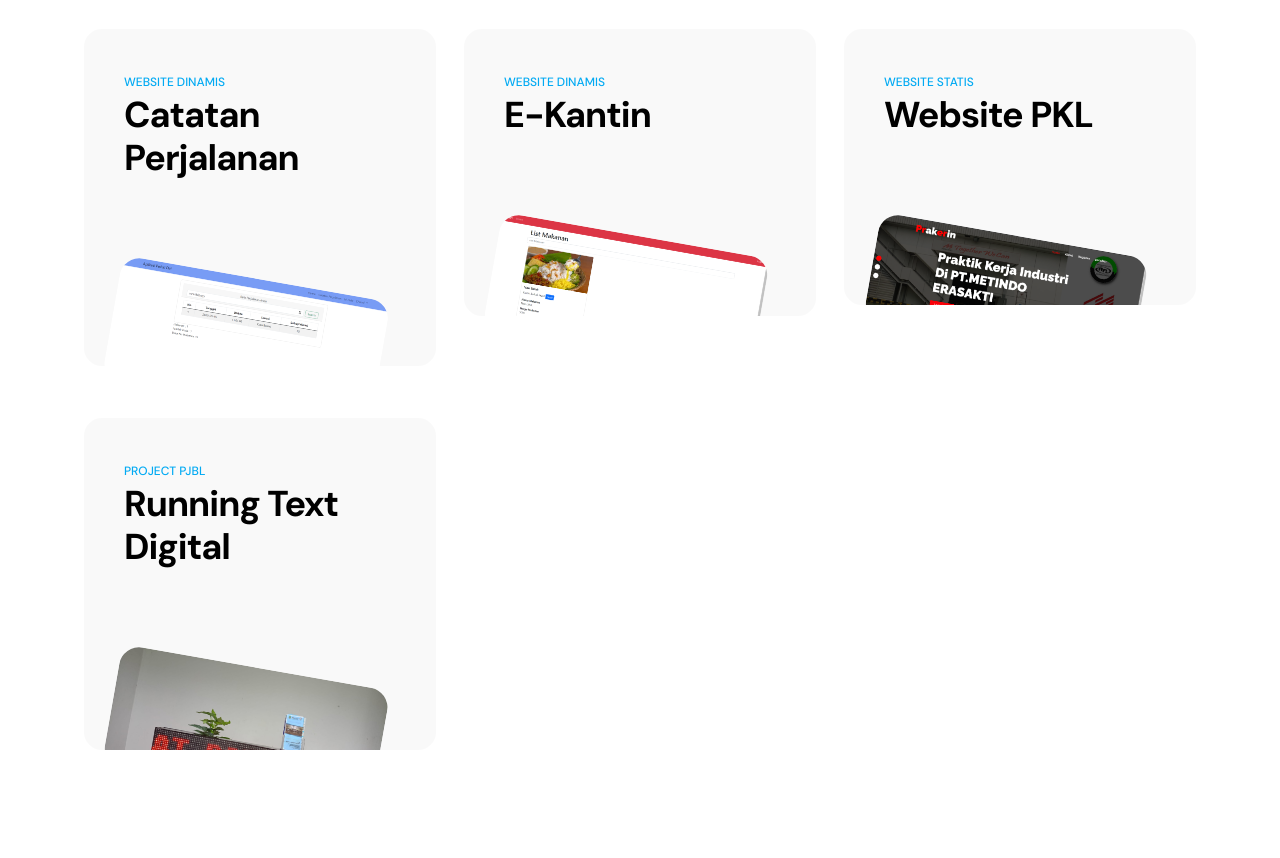
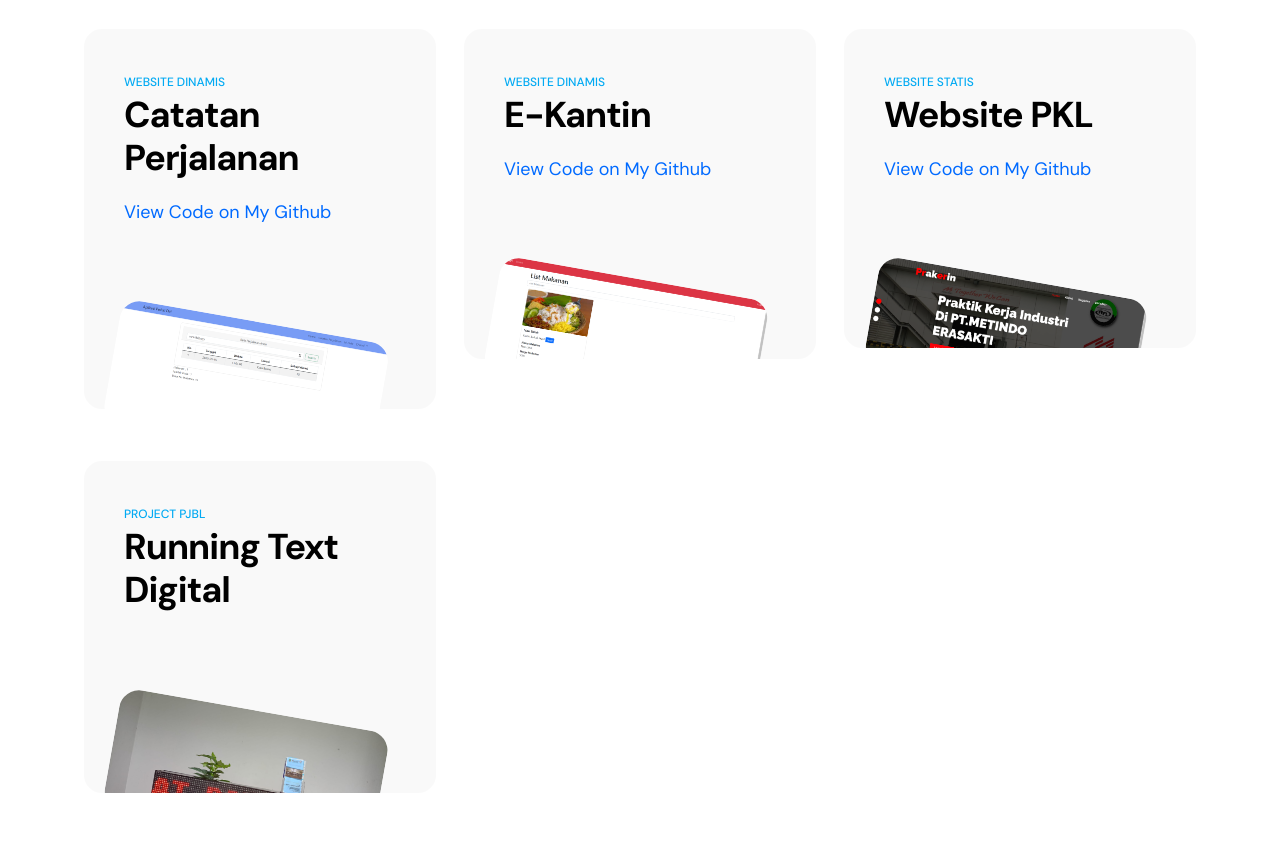
Before and after one commit to clozers/clozers.github.io, a plain HTML site: page index.html in a window 1280 px wide. Shown: the part 5320-6178 px from the top of the page. Drawn offline with Linux system fonts and the light colour scheme.

Commit message:
Update index.html

```diff
--- a/index.html
+++ b/index.html
@@ -391,6 +391,8 @@ https://templatemo.com/tm-578-first-portfolio
                                 <small class="projects-tag">Website Dinamis</small>
 
                                 <h3 class="projects-title">Catatan Perjalanan</h3>
+
+                                <small><p style="color:rgb(0, 106, 255);">View Code on My Github</p></small>
                             </div>
 
                             <a href="images/peduli.png" class="popup-image">
@@ -405,6 +407,8 @@ https://templatemo.com/tm-578-first-portfolio
                                 <small class="projects-tag">Website Dinamis</small>
 
                                 <h3 class="projects-title">E-Kantin</h3>
+
+                                <small><p style="color:rgb(0, 106, 255);">View Code on My Github</p></small>
                             </div>
 
                             <a href="images/e-kantin.png" class="popup-image">
@@ -419,6 +423,8 @@ https://templatemo.com/tm-578-first-portfolio
                                 <small class="projects-tag">Website Statis</small>
 
                                 <h3 class="projects-title">Website PKL</h3>
+
+                                <small><p style="color:rgb(0, 106, 255);">View Code on My Github</p></small>
                             </div>
 
                             <a href="images/pkl.png" class="popup-image">
```
